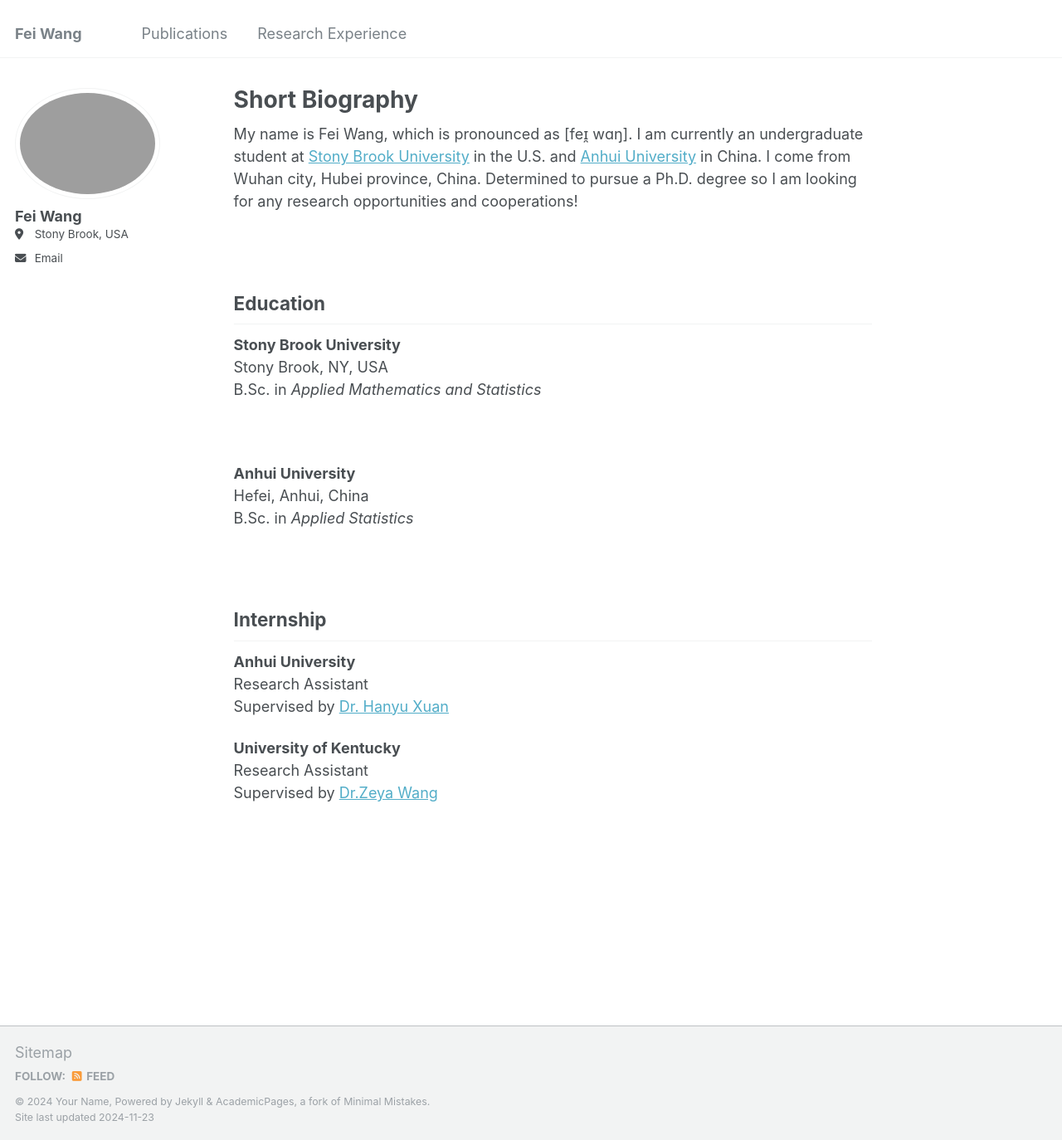
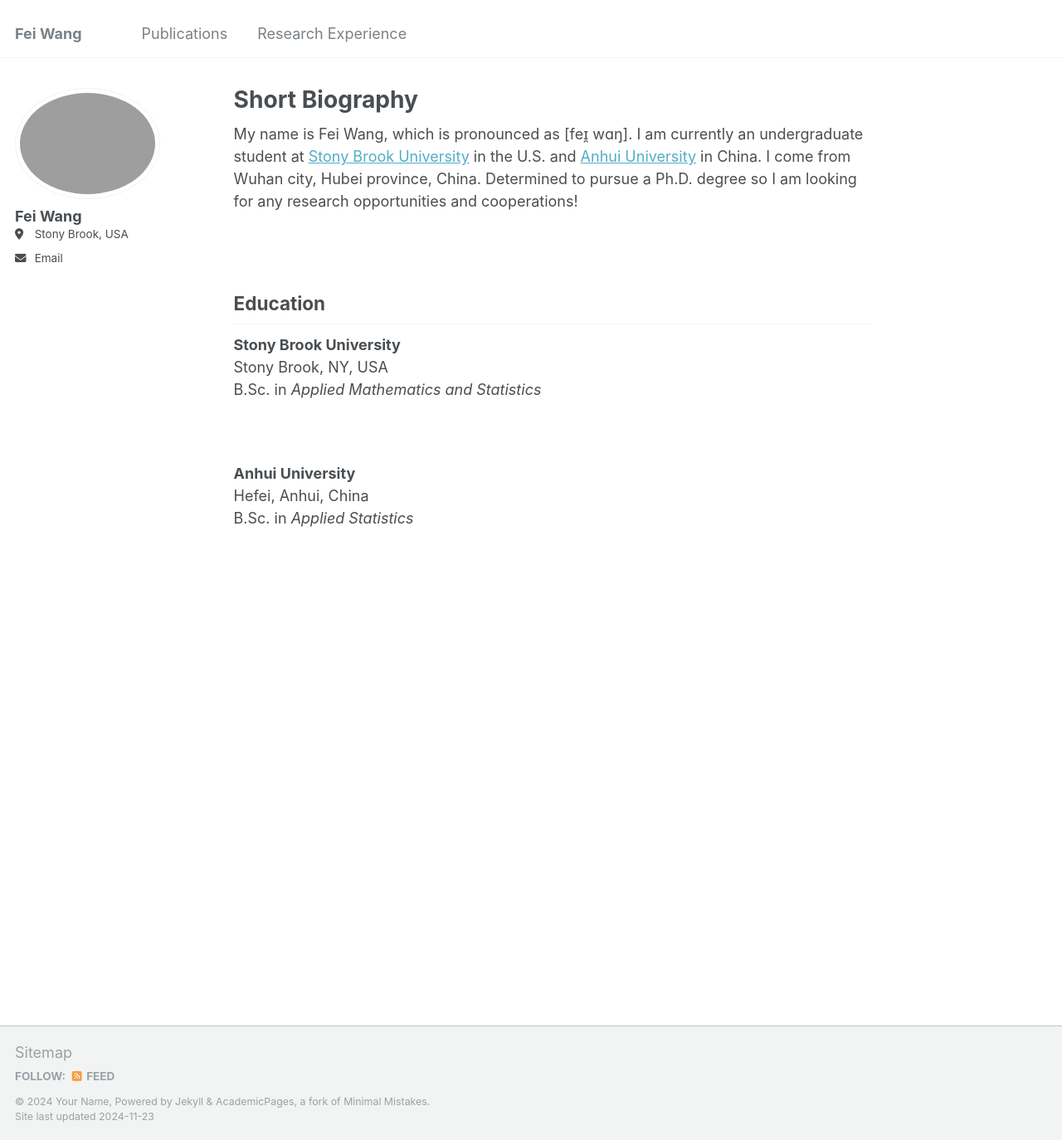
Before and after one commit to feiwang2004/feiwang2004.github.io, a Jekyll site: the page built from _pages/about.md, in a window 1280 px wide and 1374 px high. Shown: the whole window at 83% size. Built offline with Jekyll 4.4.1, drawn with Linux system fonts in a browser that asks for light colours.

Commit message:
Update about.md

```diff
--- a/_pages/about.md
+++ b/_pages/about.md
@@ -21,14 +21,3 @@ B.Sc. in *Applied Mathematics and Statistics*
 **Anhui University**<br>
 Hefei, Anhui, China<br>
 B.Sc. in *Applied Statistics*
-
-<br>
-
-## Internship
-**Anhui University**<br>
-Research Assistant<br>
-Supervised by [Dr. Hanyu Xuan](https://xuanhanyu.github.io/)
-
-**University of Kentucky**<br>
-Research Assistant<br>
-Supervised by [Dr.Zeya Wang](https://zeyawang.github.io)
```
